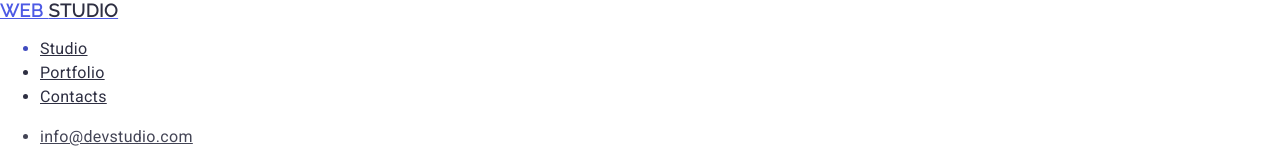
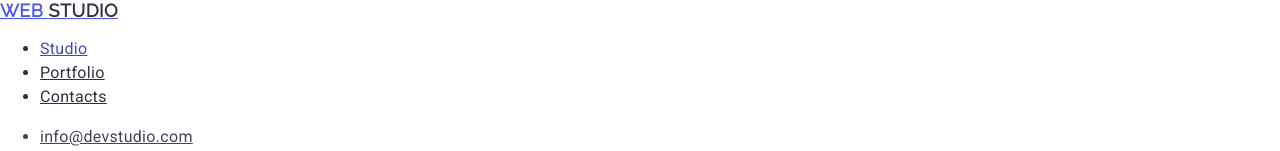
Before and after one commit to NazGo0lm/goit-markup-hw-02, a plain HTML site: page index.html in a window 1280 px wide. In both pictures the pointer is over the link "Studio". Shown: the top 151 px of the page. Drawn offline with nearby package versions, Linux system fonts and the light colour scheme.

Commit message:
add index.html css

```diff
--- a/css/styles.css
+++ b/css/styles.css
@@ -32,8 +32,8 @@ body{
     color: #2e2f42;
 }
 
-.nav-list:hover,
-.nav-list:focus{
+.nav-link:hover,
+.nav-link:focus{
     color:#404bbf;
 }
 
```
